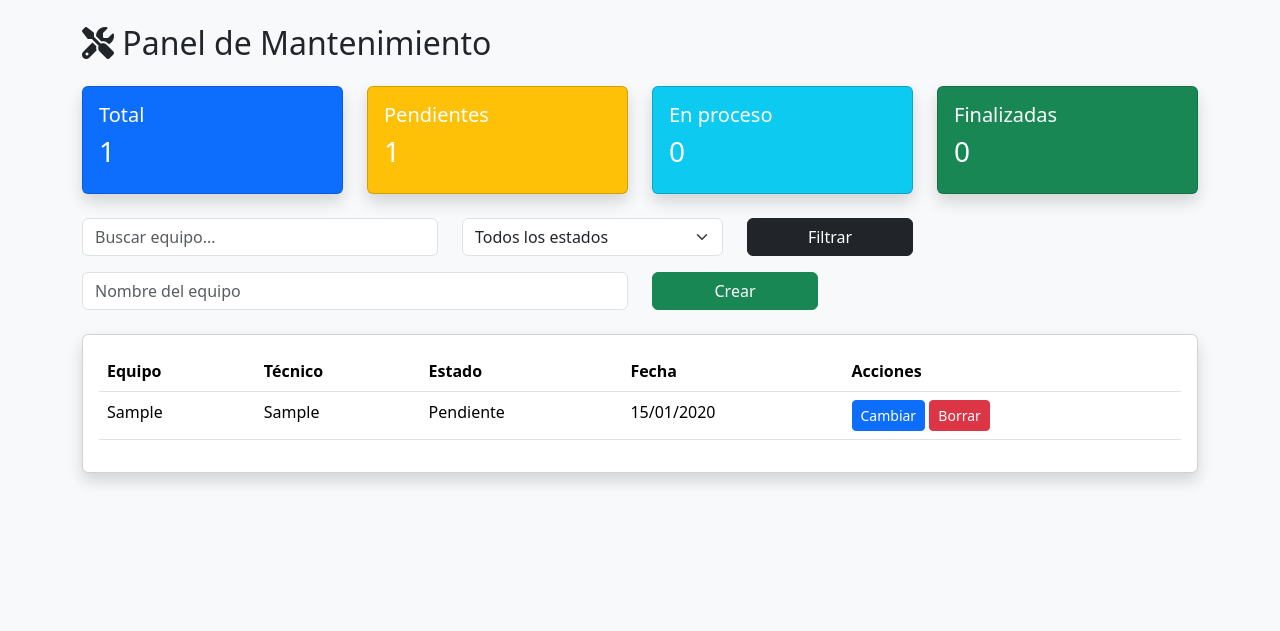
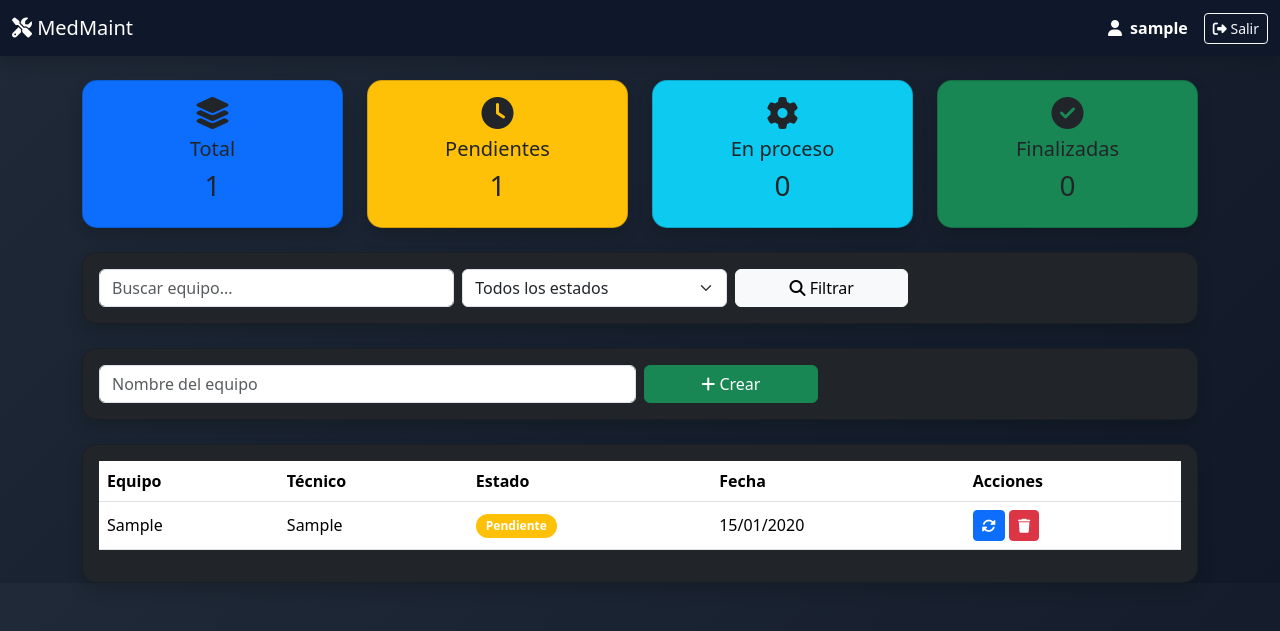
Before and after one commit to 25303067-ship-it/medmaint, a Flask app: page / in a window 1280 px wide. Shown: the top 631 px of the page. Run offline with Flask 3, Linux system fonts and the light colour scheme; the visitor is signed in with stand-in values (Sample User, id 1); tables that the repository leaves empty hold one stand-in row (values such as "Sample post"); some libraries are stand-ins or nearby versions.

Commit message:
Add files via upload

```diff
--- a/templates/index.html
+++ b/templates/index.html
@@ -1,22 +1,63 @@
 <!DOCTYPE html>
 <html>
 <head>
-    <title>Panel - MedMaint</title>
+    <title>MedMaint - Panel</title>
+    <meta name="viewport" content="width=device-width, initial-scale=1">
+
+    <!-- Bootstrap -->
     <link href="https://cdn.jsdelivr.net/npm/bootstrap@5.3.2/dist/css/bootstrap.min.css" rel="stylesheet">
+
+    <!-- FontAwesome -->
     <script src="https://kit.fontawesome.com/4adad0b06d.js" crossorigin="anonymous"></script>
+
+    <style>
+        body {
+            background: linear-gradient(135deg, #1f2937, #111827);
+            color: white;
+        }
+        .card {
+            border-radius: 15px;
+        }
+        .table {
+            color: white;
+        }
+        .navbar {
+            background-color: #0f172a;
+        }
+        .badge-estado {
+            padding: 6px 10px;
+            border-radius: 20px;
+        }
+    </style>
 </head>
-<body class="bg-light">
+<body>
+
+<!-- NAVBAR -->
+<nav class="navbar navbar-expand-lg navbar-dark shadow">
+    <div class="container-fluid">
+        <span class="navbar-brand">
+            <i class="fa-solid fa-screwdriver-wrench"></i> MedMaint
+        </span>
+
+        <div class="d-flex align-items-center text-white">
+            <i class="fa-solid fa-user me-2"></i>
+            <strong class="me-3">{{ session["user"] }}</strong>
+
+            <a href="/logout" class="btn btn-outline-light btn-sm">
+                <i class="fa-solid fa-right-from-bracket"></i> Salir
+            </a>
+        </div>
+    </div>
+</nav>
 
 <div class="container mt-4">
 
-<h2 class="mb-4">
-    <i class="fa-solid fa-screwdriver-wrench"></i> Panel de Mantenimiento
-</h2>
-
+<!-- DASHBOARD -->
 <div class="row mb-4">
     <div class="col-md-3">
-        <div class="card text-white bg-primary shadow">
-            <div class="card-body">
+        <div class="card bg-primary shadow">
+            <div class="card-body text-center">
+                <i class="fa-solid fa-layer-group fa-2x mb-2"></i>
                 <h5>Total</h5>
                 <h3>{{ total }}</h3>
             </div>
@@ -24,8 +65,9 @@
     </div>
 
     <div class="col-md-3">
-        <div class="card text-white bg-warning shadow">
-            <div class="card-body">
+        <div class="card bg-warning shadow">
+            <div class="card-body text-center">
+                <i class="fa-solid fa-clock fa-2x mb-2"></i>
                 <h5>Pendientes</h5>
                 <h3>{{ pendientes }}</h3>
             </div>
@@ -33,8 +75,9 @@
     </div>
 
     <div class="col-md-3">
-        <div class="card text-white bg-info shadow">
-            <div class="card-body">
+        <div class="card bg-info shadow">
+            <div class="card-body text-center">
+                <i class="fa-solid fa-gear fa-2x mb-2"></i>
                 <h5>En proceso</h5>
                 <h3>{{ proceso }}</h3>
             </div>
@@ -42,8 +85,9 @@
     </div>
 
     <div class="col-md-3">
-        <div class="card text-white bg-success shadow">
-            <div class="card-body">
+        <div class="card bg-success shadow">
+            <div class="card-body text-center">
+                <i class="fa-solid fa-circle-check fa-2x mb-2"></i>
                 <h5>Finalizadas</h5>
                 <h3>{{ finalizadas }}</h3>
             </div>
@@ -51,7 +95,9 @@
     </div>
 </div>
 
-<form method="GET" class="row mb-3">
+<!-- BUSCADOR -->
+<div class="card bg-dark shadow p-3 mb-4">
+    <form method="GET" class="row g-2">
         <div class="col-md-4">
             <input type="text" name="buscar" class="form-control" placeholder="Buscar equipo...">
         </div>
@@ -66,26 +112,31 @@
         </div>
 
         <div class="col-md-2">
-        <button class="btn btn-dark w-100">
-            Filtrar
+            <button class="btn btn-light w-100">
+                <i class="fa-solid fa-magnifying-glass"></i> Filtrar
             </button>
         </div>
     </form>
+</div>
 
-<form method="POST" action="/crear" class="row mb-4">
+<!-- CREAR ORDEN -->
+<div class="card bg-dark shadow p-3 mb-4">
+    <form method="POST" action="/crear" class="row g-2">
         <div class="col-md-6">
             <input type="text" name="equipo" class="form-control" placeholder="Nombre del equipo" required>
         </div>
         <div class="col-md-2">
             <button class="btn btn-success w-100">
-            Crear
+                <i class="fa-solid fa-plus"></i> Crear
             </button>
         </div>
     </form>
+</div>
 
-<div class="card shadow">
+<!-- TABLA -->
+<div class="card bg-dark shadow">
     <div class="card-body">
-<table class="table table-hover">
+        <table class="table table-hover align-middle">
             <thead>
                 <tr>
                     <th>Equipo</th>
@@ -100,11 +151,23 @@
                 <tr>
                     <td>{{ o.equipo }}</td>
                     <td>{{ o.tecnico }}</td>
-<td>{{ o.estado }}</td>
+                    <td>
+                        {% if o.estado == "Pendiente" %}
+                            <span class="badge bg-warning badge-estado">{{ o.estado }}</span>
+                        {% elif o.estado == "En proceso" %}
+                            <span class="badge bg-info badge-estado">{{ o.estado }}</span>
+                        {% else %}
+                            <span class="badge bg-success badge-estado">{{ o.estado }}</span>
+                        {% endif %}
+                    </td>
                     <td>{{ o.fecha.strftime("%d/%m/%Y") }}</td>
                     <td>
-<a href="/cambiar/{{ o.id }}" class="btn btn-sm btn-primary">Cambiar</a>
-<a href="/borrar/{{ o.id }}" class="btn btn-sm btn-danger">Borrar</a>
+                        <a href="/cambiar/{{ o.id }}" class="btn btn-sm btn-primary">
+                            <i class="fa-solid fa-rotate"></i>
+                        </a>
+                        <a href="/borrar/{{ o.id }}" class="btn btn-sm btn-danger">
+                            <i class="fa-solid fa-trash"></i>
+                        </a>
                     </td>
                 </tr>
                 {% endfor %}
@@ -114,5 +177,6 @@
 </div>
 
 </div>
+
 </body>
 </html>
```
Lines whose indentation alone changed are shown as unchanged.
